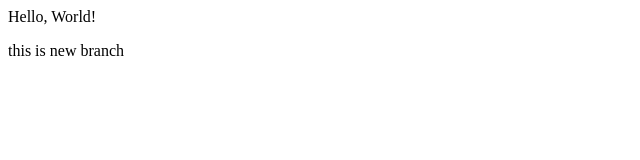
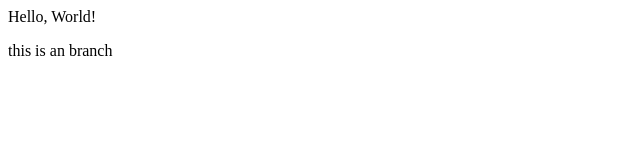
Before and after one commit to anujj39861/one-more, a plain HTML site: page index.html in a window 1280 px wide. Shown: the full height of the page, 0-640 px from the left. Drawn offline with Linux system fonts and the light colour scheme.

Commit message:
change made in feture1 branch

```diff
--- a/index.html
+++ b/index.html
@@ -1,2 +1,2 @@
 <p>Hello, World!</p>
-<p>this is new branch </p>
+<p>this is an branch </p>
```
